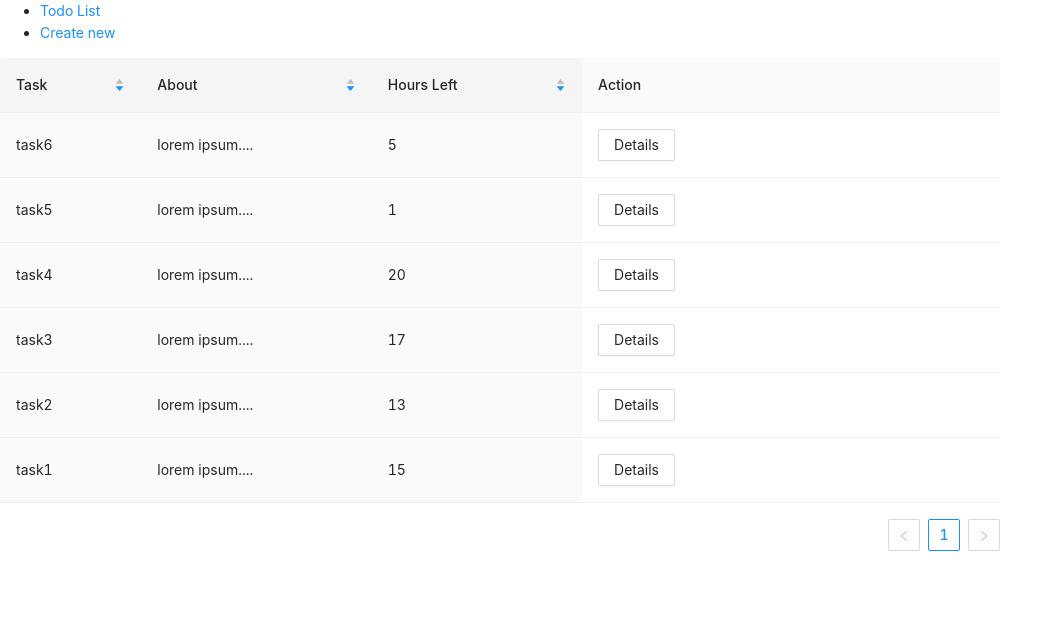
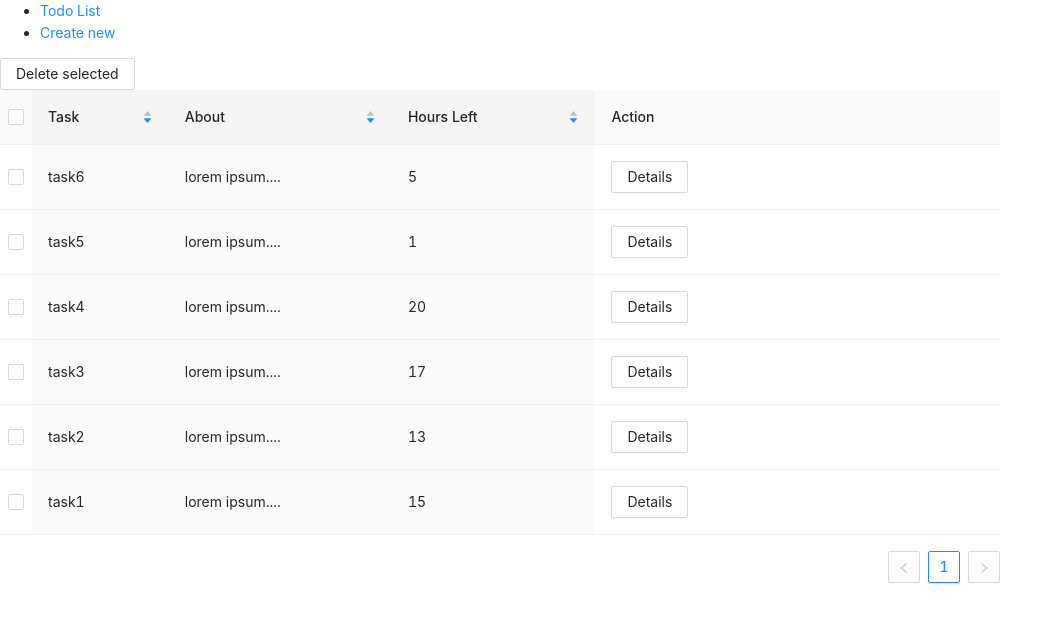
Before and after one commit to jancurevic/todo, a React (Create React App) app: page /todo-list in a window 1280 px wide. Shown: the top 622 px of the page, without its empty margins (0-1063 px from the left). Built offline with nearby package versions, Linux system fonts and the light colour scheme.

Commit message:
added todo removing

```diff
--- a/src/App.js
+++ b/src/App.js
@@ -10,6 +10,7 @@ function App() {
   const [todos, setTodos] = useState([
     {
       id: 1,
+      key: 1,
       task: "task1",
       // isDone: true,
       about: "lorem  ipsum....",
@@ -20,6 +21,7 @@ function App() {
     },
     {
       id: 2,
+      key: 2,
       task: "task2",
       // isDone: false,
       about: "lorem ipsum....",
@@ -30,6 +32,7 @@ function App() {
     },
     {
       id: 3,
+      key: 3,
       task: "task3",
       // isDone: false,
       about: "lorem ipsum....",
@@ -40,6 +43,7 @@ function App() {
     },
     {
       id: 4,
+      key: 4,
       task: "task4",
       // isDone: false,
       about: "lorem ipsum....",
@@ -50,6 +54,7 @@ function App() {
     },
     {
       id: 5,
+      key: 5,
       task: "task5",
       // isDone: false,
       about: "lorem ipsum....",
@@ -60,6 +65,7 @@ function App() {
     },
     {
       id: 6,
+      key: 6,
       task: "task6",
       // isDone: false,
       about: "lorem ipsum....",
--- a/src/components/NewTodo/NewTodo.jsx
+++ b/src/components/NewTodo/NewTodo.jsx
@@ -20,7 +20,7 @@ const TodoInputs = () => {
 
 const TodoAdd = (props) => {
   const handleSubmit = (newTodo) => {
-    props.setTodos([...props.todos, {...newTodo, isAboutVisible: false, id: props.todos.length+1 }]);
+    props.setTodos([...props.todos, {...newTodo, isAboutVisible: false, id: props.todos.length+1, key: props.todos.length+1 }]);
   };
   return (
     <div className="mydiv">
--- a/src/components/Todo/Todo.jsx
+++ b/src/components/Todo/Todo.jsx
@@ -18,7 +18,7 @@ export default function Todo({ todos, setTodos }) {
     history.push("/todo-list");
   };
 
-  const deleteFilm = () => {
+  const deleteTodo = () => {
     setTodos([
       ...todos.filter((todo) => (`${todo.id}` === params.id ? false : true)),
     ]);
@@ -38,7 +38,7 @@ export default function Todo({ todos, setTodos }) {
 
           <Button
             onClick={() => {
-              deleteFilm();
+              deleteTodo();
             }}
           >
             Delete
--- a/src/components/TodoList/TodoList.jsx
+++ b/src/components/TodoList/TodoList.jsx
@@ -1,13 +1,15 @@
-import React from "react";
+import React, { useState } from "react";
 import "antd/dist/antd.css";
 import "./TodoList.css";
 // import { Todo } from "../Todo/Todo";
-import { Table } from "antd";
+import { Table, Button } from "antd";
 
 import AboutButton from "../AboutButton/AboutButton";
 // import AboutTodo from "../AboutTodo/AboutTodo";
 
 export default function TodoList({ todos, setTodos }) {
+  const [selectedRowKeys, setSelectedRowKeys] = useState([]);
+
   const columns = [
     {
       title: "Task",
@@ -30,7 +32,6 @@ export default function TodoList({ todos, setTodos }) {
     {
       title: "Action",
       dataIndex: "",
-      key: "x",
       render: (record) => (
         <>
           <AboutButton todos={todos} setTodos={setTodos} record={record} />
@@ -39,11 +40,32 @@ export default function TodoList({ todos, setTodos }) {
     },
   ];
 
+  const onSelectChange = (selectedKeys) => {
+    setSelectedRowKeys([...selectedKeys]);
+  };
+
+  const deleteSelectedTodos = () => {
+    const filteredTodos = todos.filter(
+      (todo) => ![...selectedRowKeys].includes(todo.key)
+    );
+    setTodos([...filteredTodos]);
+    setSelectedRowKeys([]);
+  };
+
+  const rowSelection = {
+    ...selectedRowKeys,
+    onChange: onSelectChange,
+  };
+
   return (
-    <Table
-      className="todoTable"
-      columns={columns}
-      dataSource={todos}
-    />
+    <>
+      <Button onClick={deleteSelectedTodos}>Delete selected</Button>
+      {todos && <Table
+        className="todoTable"
+        columns={columns}
+        dataSource={todos}
+        rowSelection={rowSelection}
+      />}
+    </>
   );
 }
```
